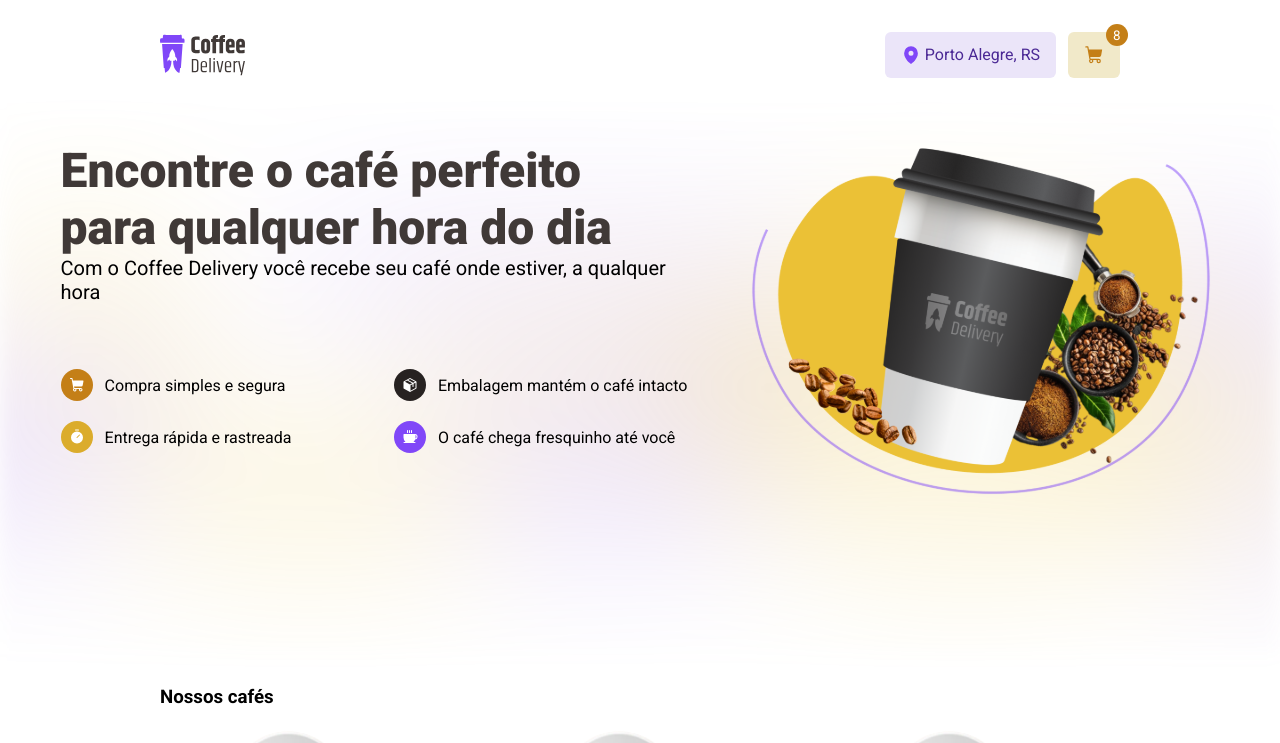
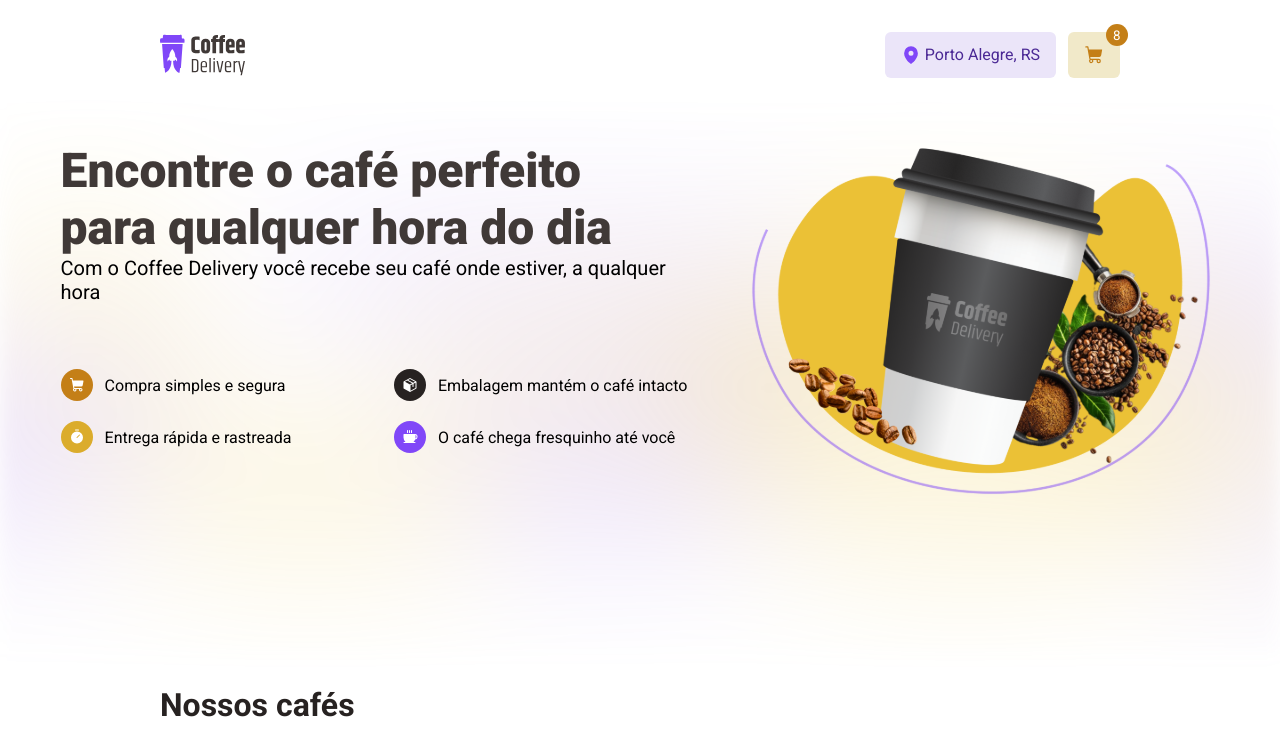
Before and after one commit to JoseLeandroNascimento/coffeeDelivery, a React (Vite) app: page / in a window 1280 px wide. Shown: the top 743 px of the page. Built offline with nearby package versions, Linux system fonts and the light colour scheme.

Commit message:
feat: Title page

```diff
--- a/src/pages/home/components/itemOptionBanner/style.ts
+++ b/src/pages/home/components/itemOptionBanner/style.ts
@@ -37,3 +37,10 @@
     gap: .75rem;
 
 `
+
+export const TitlePage = styled.h3`
+
+    font-size: 2rem;
+    font-weight: 600;
+    color: ${props => props.theme["gray-600"]};
+`
--- a/src/pages/home/index.tsx
+++ b/src/pages/home/index.tsx
@@ -4,6 +4,7 @@
 import bannerCoffee from "../../assets/banner-coffee.svg"
 import { ItemBannerColor, ItemOptionBanner } from "./components/itemOptionBanner"
 import { CoffeeCard } from "./components/CoffeeCard"
+import { TitlePage } from "./components/itemOptionBanner/style"
 
 export function HomePage() {
 
@@ -61,7 +62,7 @@
 
             <body>
                 <Content>
-                    <h3>Nossos cafés</h3>
+                    <TitlePage>Nossos cafés</TitlePage>
 
                     <ListCoffee>
                         <CoffeeCard />
```
